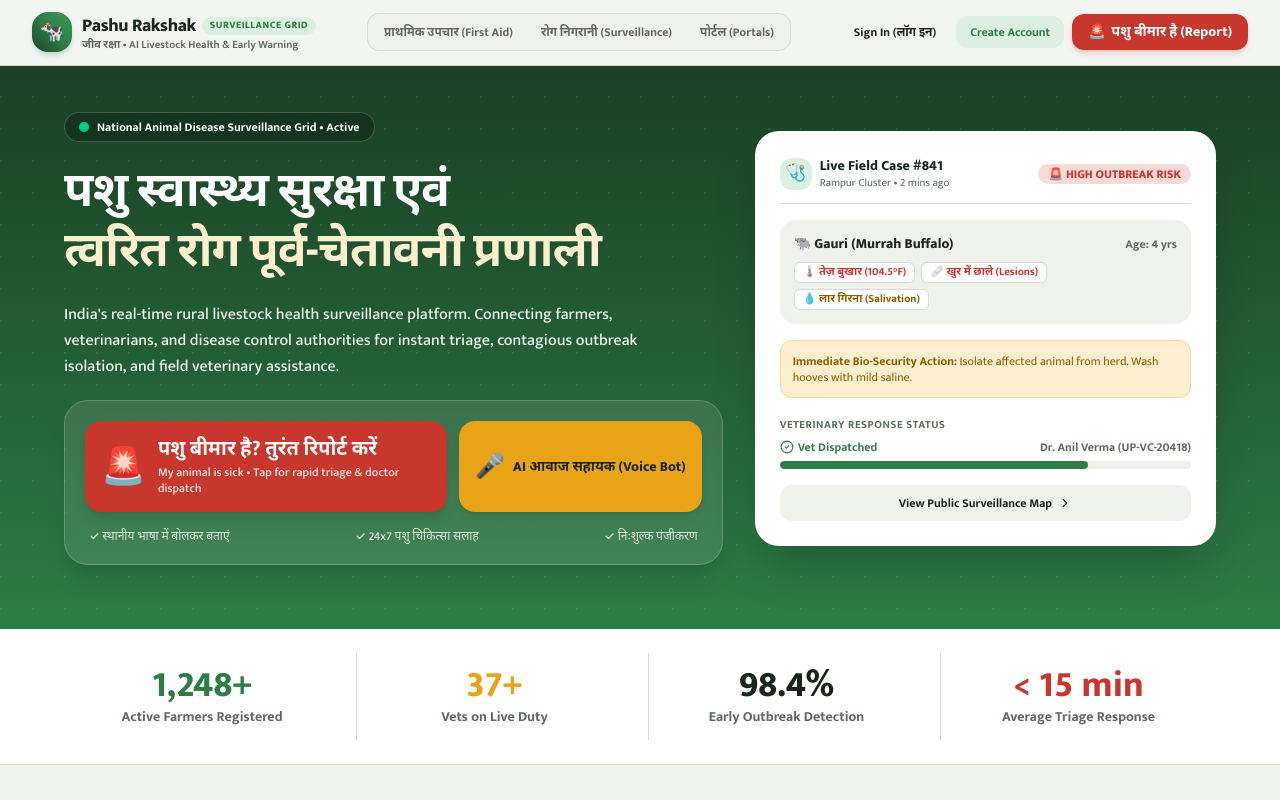
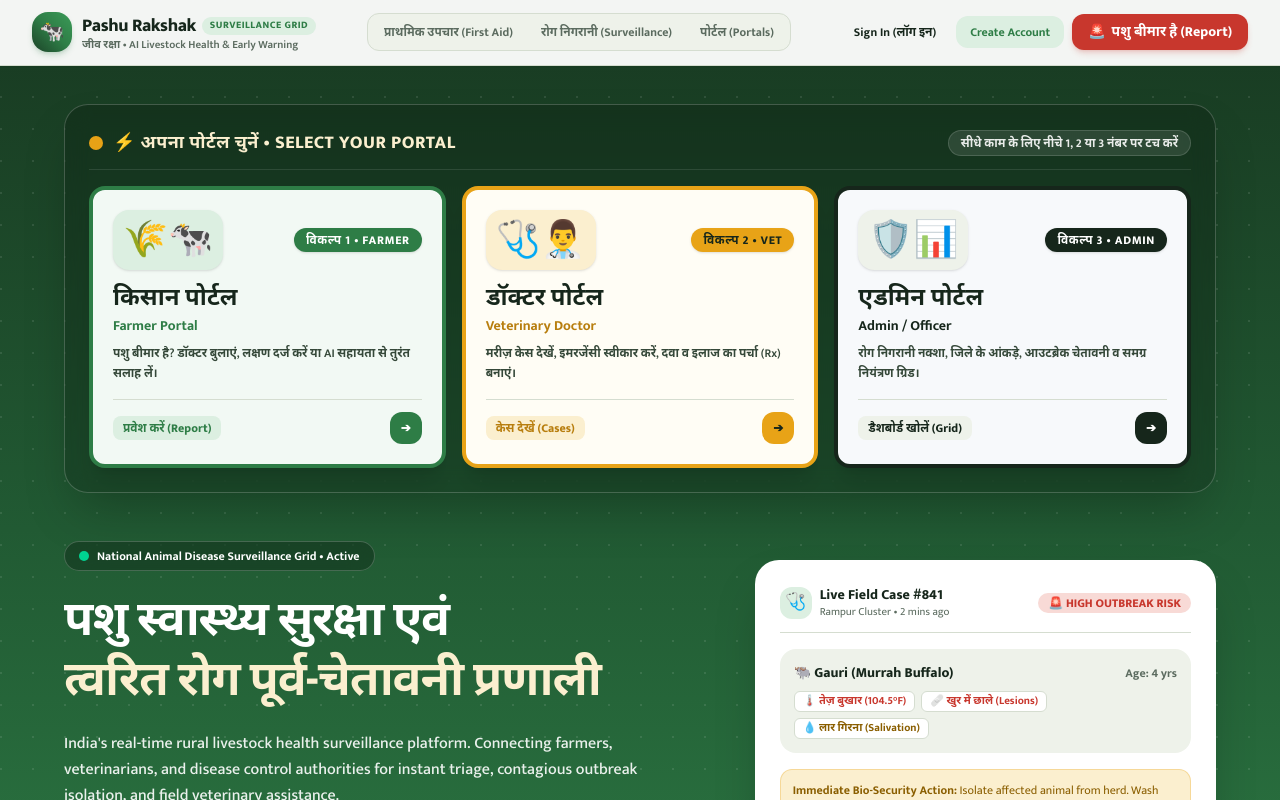
Before and after one commit to krishnakant09/JeevRaksha-main, a Next.js app: page / in a window 1280 px wide. Shown: the top 800 px of the page. Built offline with nearby package versions, Linux system fonts and the light colour scheme.

Commit message:
feat: create home landing page with symptom guides and portal navigation

```diff
--- a/src/app/page.tsx
+++ b/src/app/page.tsx
@@ -206,8 +206,122 @@ export default function HomeLandingPage() {
           }}
         />
 
-        <div className="max-w-6xl mx-auto grid grid-cols-1 lg:grid-cols-12 gap-8 items-center relative z-10 pt-4">
-          {/* Hero Left Content */}
+        <div className="max-w-6xl mx-auto relative z-10 pt-2">
+          {/* ── 3 PRIMARY ENTRY BUTTONS (LESS-EDUCATED ACCESSIBILITY & RAPID ACCESS) ── */}
+          <div className="mb-10 bg-black/20 backdrop-blur-md p-4 sm:p-6 rounded-3xl border border-white/20 shadow-2xl">
+            <div className="flex items-center justify-between flex-wrap gap-2 mb-4 pb-3 border-b border-white/10">
+              <div className="flex items-center gap-2.5">
+                <span className="w-3.5 h-3.5 rounded-full bg-[#E8A317] animate-pulse" />
+                <h2 className="text-base sm:text-lg font-black text-[#FBEFCF] tracking-wide uppercase">
+                  ⚡ अपना पोर्टल चुनें • Select Your Portal
+                </h2>
+              </div>
+              <span className="text-xs text-white/90 font-bold bg-white/10 px-3 py-1 rounded-full border border-white/15">
+                सीधे काम के लिए नीचे 1, 2 या 3 नंबर पर टच करें
+              </span>
+            </div>
+
+            <div className="grid grid-cols-1 md:grid-cols-3 gap-4">
+              {/* 1. FARMER PORTAL */}
+              <Link
+                href="/farmer/report"
+                className="group relative bg-[#F2F9F4] hover:bg-white text-[#16261B] rounded-2xl p-5 border-4 border-[#2E7D46] shadow-xl hover:shadow-2xl transition-all duration-200 transform hover:-translate-y-1 flex flex-col justify-between active:scale-[0.98]"
+              >
+                <div>
+                  <div className="flex items-center justify-between mb-3">
+                    <span className="text-4xl p-2.5 rounded-2xl bg-[#DCEFE1] inline-block shadow-sm group-hover:scale-110 transition-transform">
+                      🌾🐄
+                    </span>
+                    <span className="px-3 py-1 rounded-full bg-[#2E7D46] text-white text-xs font-black tracking-wider uppercase shadow-sm">
+                      विकल्प 1 • FARMER
+                    </span>
+                  </div>
+                  <h3 className="text-xl sm:text-2xl font-black text-[#16261B] group-hover:text-[#2E7D46] transition-colors">
+                    किसान पोर्टल
+                  </h3>
+                  <p className="text-sm font-bold text-[#2E7D46] mt-0.5">
+                    Farmer Portal
+                  </p>
+                  <p className="text-xs text-[#354839] font-semibold mt-2 leading-relaxed">
+                    पशु बीमार है? डॉक्टर बुलाएं, लक्षण दर्ज करें या AI सहायता से तुरंत सलाह लें।
+                  </p>
+                </div>
+                <div className="mt-4 pt-3 border-t border-[#D5DDD0] flex items-center justify-between text-xs font-black text-[#2E7D46]">
+                  <span className="bg-[#DCEFE1] px-2.5 py-1 rounded-lg">प्रवेश करें (Report)</span>
+                  <span className="w-8 h-8 rounded-xl bg-[#2E7D46] text-white flex items-center justify-center font-black group-hover:translate-x-1 transition-transform">
+                    ➔
+                  </span>
+                </div>
+              </Link>
+
+              {/* 2. VET PORTAL */}
+              <Link
+                href="/dashboard/cases"
+                className="group relative bg-[#FFFDF5] hover:bg-white text-[#16261B] rounded-2xl p-5 border-4 border-[#E8A317] shadow-xl hover:shadow-2xl transition-all duration-200 transform hover:-translate-y-1 flex flex-col justify-between active:scale-[0.98]"
+              >
+                <div>
+                  <div className="flex items-center justify-between mb-3">
+                    <span className="text-4xl p-2.5 rounded-2xl bg-[#FBEFCF] inline-block shadow-sm group-hover:scale-110 transition-transform">
+                      🩺👨‍⚕️
+                    </span>
+                    <span className="px-3 py-1 rounded-full bg-[#E8A317] text-[#16261B] text-xs font-black tracking-wider uppercase shadow-sm">
+                      विकल्प 2 • VET
+                    </span>
+                  </div>
+                  <h3 className="text-xl sm:text-2xl font-black text-[#16261B] group-hover:text-[#B87E0E] transition-colors">
+                    डॉक्टर पोर्टल
+                  </h3>
+                  <p className="text-sm font-bold text-[#B87E0E] mt-0.5">
+                    Veterinary Doctor
+                  </p>
+                  <p className="text-xs text-[#354839] font-semibold mt-2 leading-relaxed">
+                    मरीज़ केस देखें, इमरजेंसी स्वीकार करें, दवा व इलाज का पर्चा (Rx) बनाएं।
+                  </p>
+                </div>
+                <div className="mt-4 pt-3 border-t border-[#D5DDD0] flex items-center justify-between text-xs font-black text-[#B87E0E]">
+                  <span className="bg-[#FBEFCF] px-2.5 py-1 rounded-lg">केस देखें (Cases)</span>
+                  <span className="w-8 h-8 rounded-xl bg-[#E8A317] text-[#16261B] flex items-center justify-center font-black group-hover:translate-x-1 transition-transform">
+                    ➔
+                  </span>
+                </div>
+              </Link>
+
+              {/* 3. ADMIN PORTAL */}
+              <Link
+                href="/dashboard"
+                className="group relative bg-[#F7F9FB] hover:bg-white text-[#16261B] rounded-2xl p-5 border-4 border-[#16261B] shadow-xl hover:shadow-2xl transition-all duration-200 transform hover:-translate-y-1 flex flex-col justify-between active:scale-[0.98]"
+              >
+                <div>
+                  <div className="flex items-center justify-between mb-3">
+                    <span className="text-4xl p-2.5 rounded-2xl bg-[#EEF2EA] inline-block shadow-sm group-hover:scale-110 transition-transform">
+                      🛡️📊
+                    </span>
+                    <span className="px-3 py-1 rounded-full bg-[#16261B] text-white text-xs font-black tracking-wider uppercase shadow-sm">
+                      विकल्प 3 • ADMIN
+                    </span>
+                  </div>
+                  <h3 className="text-xl sm:text-2xl font-black text-[#16261B] group-hover:text-black transition-colors">
+                    एडमिन पोर्टल
+                  </h3>
+                  <p className="text-sm font-bold text-[#16261B] mt-0.5">
+                    Admin / Officer
+                  </p>
+                  <p className="text-xs text-[#354839] font-semibold mt-2 leading-relaxed">
+                    रोग निगरानी नक्शा, जिले के आंकड़े, आउटब्रेक चेतावनी व समग्र नियंत्रण ग्रिड।
+                  </p>
+                </div>
+                <div className="mt-4 pt-3 border-t border-[#D5DDD0] flex items-center justify-between text-xs font-black text-[#16261B]">
+                  <span className="bg-[#EEF2EA] px-2.5 py-1 rounded-lg">डैशबोर्ड खोलें (Grid)</span>
+                  <span className="w-8 h-8 rounded-xl bg-[#16261B] text-white flex items-center justify-center font-black group-hover:translate-x-1 transition-transform">
+                    ➔
+                  </span>
+                </div>
+              </Link>
+            </div>
+          </div>
+
+          <div className="grid grid-cols-1 lg:grid-cols-12 gap-8 items-center pt-2">
+            {/* Hero Left Content */}
           <div className="lg:col-span-7 space-y-5">
             {/* Live Indicator Pill */}
             <div className="inline-flex items-center gap-2 px-3.5 py-1.5 bg-black/25 backdrop-blur-md rounded-full border border-white/20 text-xs font-bold">
@@ -330,7 +444,8 @@ export default function HomeLandingPage() {
             </div>
           </div>
         </div>
-      </section>
+      </div>
+    </section>
 
       {/* ── LIVE STATS TICKER ── */}
       <section className="bg-white border-b border-[#D5DDD0] py-6 px-4 sm:px-8">
```
